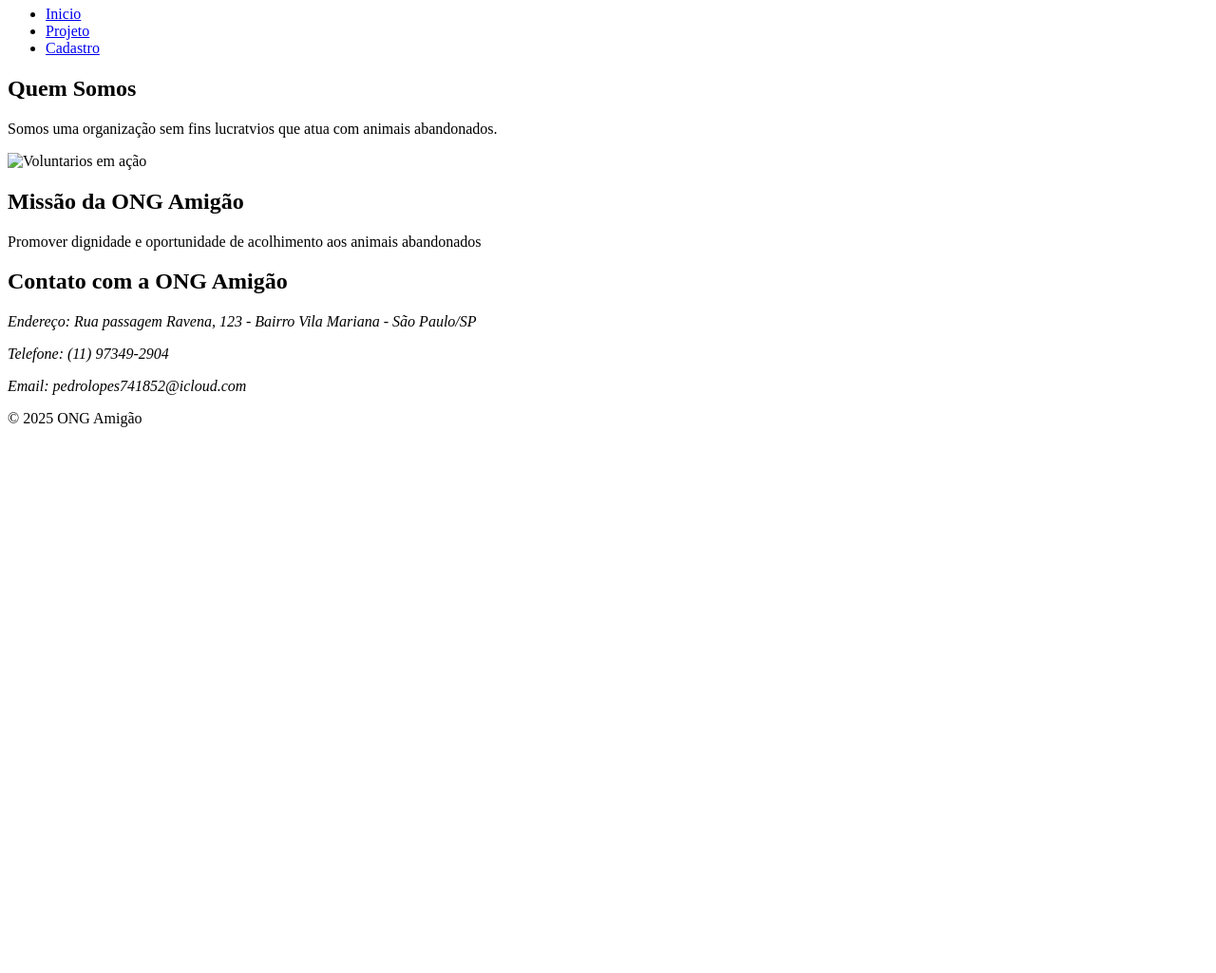
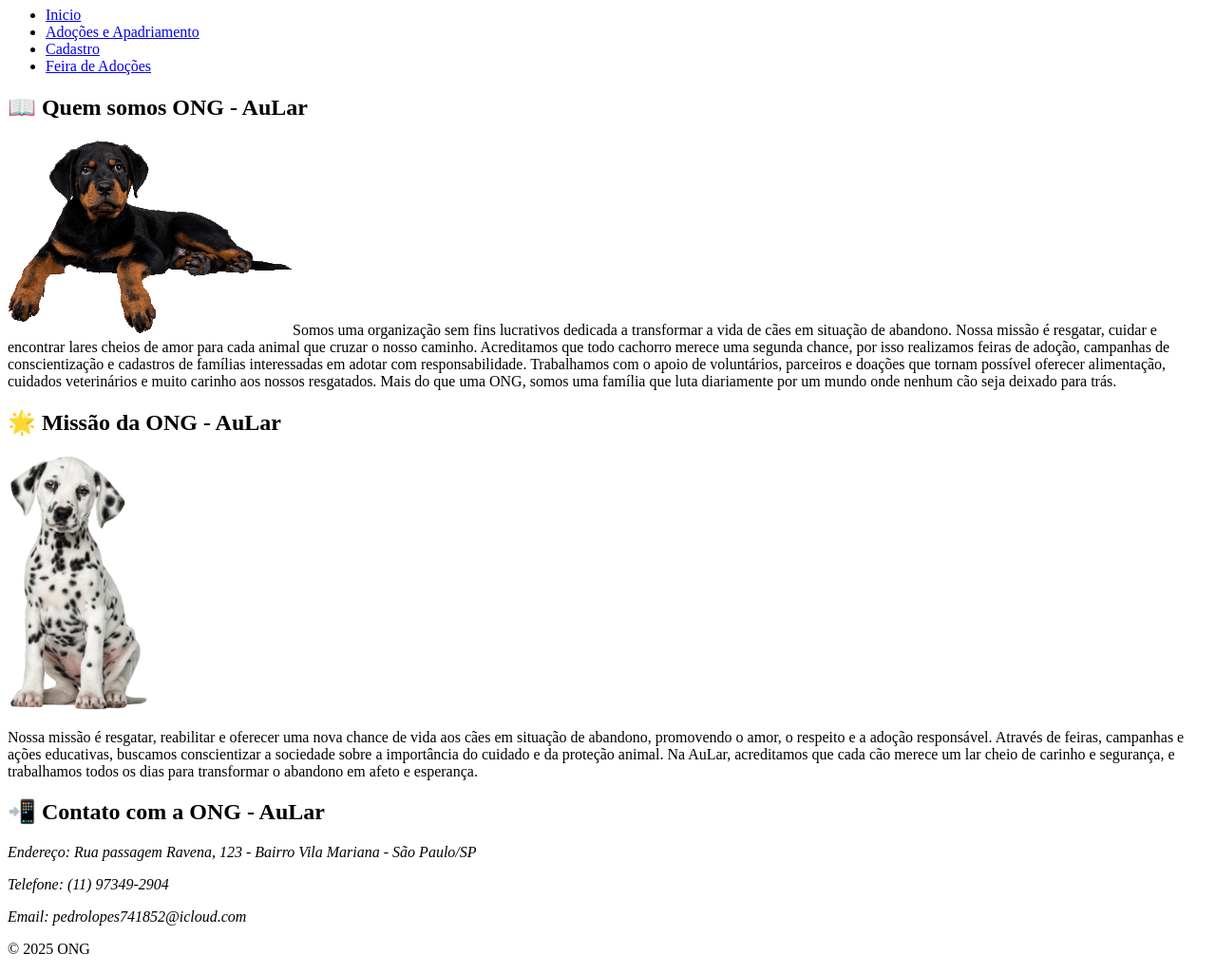
Before and after one commit to PedroLopesxx/auladePrograma-oWeb01, a plain HTML site: page index.html in a window 1280 px wide. Shown: the part 74-1099 px from the top of the page at 95% size. Before the commit the page ends 800 px from the top, so only its background shows below. Drawn offline with Linux system fonts and the light colour scheme.

Commit message:
primeiro commit

```diff
--- a/index.html
+++ b/index.html
@@ -3,33 +3,40 @@
 <head>
     <meta charset="UTF-8">
     <meta name="viewport" content="width=device-width, initial-scale=1.0">
-    <title>Cadastro de Usuário de ONG</title>
+    <title>🐶 ONG - AuLar </title>
+
 </head>
 <body>
     <header>
-        <h1>Usuário da ONG</h1>
+        <h1>🐶 ONG - AuLar</h1>
        <nav>
            <ul>
                 <li><a href="index.html">Inicio</a></li>
-                <li><a href="projeto.html">Projeto</a></li>
+                <li><a href="adocoeseapadriamentos.html">Adoções e Apadriamento</a></li>
                 <li><a href="cadastro.html">Cadastro</a></li>
+                <li><a href="feirasdeadocao.html">Feira de Adoções</a></li>
            </ul>
        </nav>
     </header>
     <main>
         <section>
-            <h2>Quem Somos</h2>
-            <p>Somos uma organização sem fins lucratvios que atua com animais abandonados.</p>
-            <img src="imagens/cachorro.jpg"     alt="Voluntarios em ação">
+         <h2>📖 Quem somos ONG - AuLar</h2>
+         <img src="imagens/Ong - cachorroRot.png" alt="imagem de um cachorro"
+         <p>Somos uma organização sem fins lucrativos dedicada a transformar a vida de cães em situação de abandono. Nossa missão é resgatar, cuidar e encontrar lares cheios de amor para cada animal que cruzar o nosso caminho.
+Acreditamos que todo cachorro merece uma segunda chance, por isso realizamos feiras de adoção, campanhas de conscientização e cadastros de famílias interessadas em adotar com responsabilidade.
+Trabalhamos com o apoio de voluntários, parceiros e doações que tornam possível oferecer alimentação, cuidados veterinários e muito carinho aos nossos resgatados.
+Mais do que uma ONG, somos uma família que luta diariamente por um mundo onde nenhum cão seja deixado para trás.</p>
+
+        <section>
+            <h2>🌟 Missão da ONG - AuLar</h2>
+            <img src="imagens/dalmatian.png" alt="imagem de um cachorro">
+            <p>Nossa missão é resgatar, reabilitar e oferecer uma nova chance de vida aos cães em situação de abandono, promovendo o amor, o respeito e a adoção responsável.
+Através de feiras, campanhas e ações educativas, buscamos conscientizar a sociedade sobre a importância do cuidado e da proteção animal.
+Na AuLar, acreditamos que cada cão merece um lar cheio de carinho e segurança, e trabalhamos todos os dias para transformar o abandono em afeto e esperança.</p>
         </section>
 
         <section>
-            <h2>Missão da ONG Amigão</h2>
-            <p>Promover dignidade e oportunidade de acolhimento aos animais abandonados</p>
-        </section>
-
-        <section>
-            <h2>Contato com a ONG Amigão</h2>
+            <h2>📲 Contato com a ONG - AuLar</h2>
             <address>
                 <p>Endereço: Rua passagem Ravena, 123 - Bairro Vila Mariana - São Paulo/SP</p>
                 <p>Telefone: (11) 97349-2904</p>
@@ -40,7 +47,7 @@
     </main>
 
     <footer>
-        <p>&copy; 2025 ONG Amigão</p>
+        <p>&copy; 2025 ONG </p>
     </footer>
 </body>
 </html>
```
Also changed, not shown: adocoeseapadriamentos.html (added), feirasdeadocao.html (added), imagens/Ong - cachorroRot.png (added), imagens/dalmatian.png (added), projeto.html (deleted).
